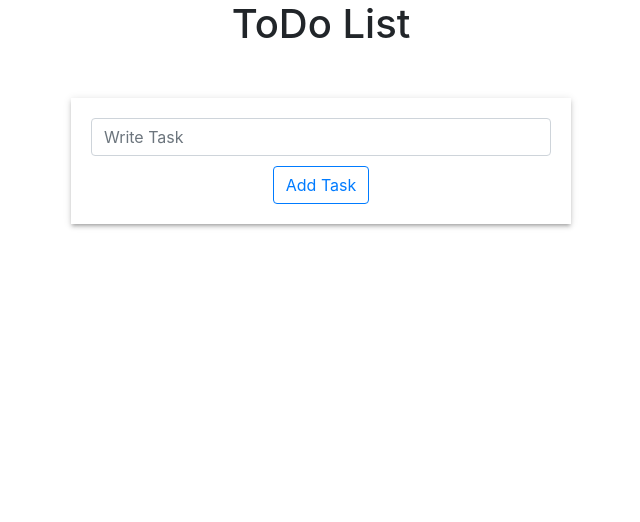
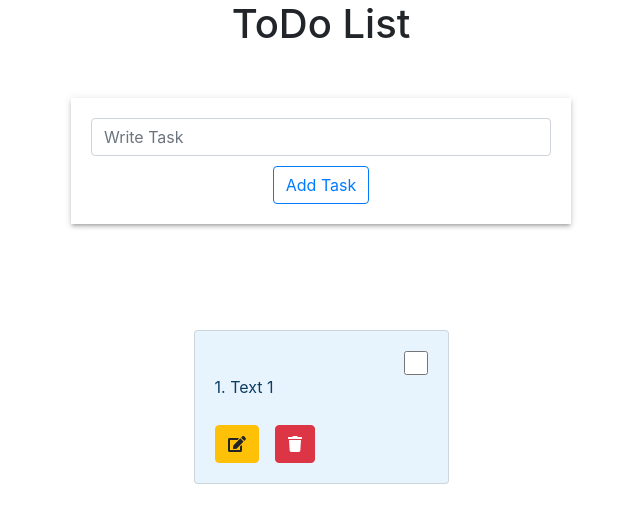
Before and after one commit to Narek-Alexanyan/todo-react-beg-06, a React (Create React App) app: page / in a window 1280 px wide. Shown: the top 522 px of the page, without its empty margins (319-959 px from the left). Built offline with nearby package versions, Linux system fonts and the light colour scheme.

Commit message:
idGenerator Card obj in tasks

```diff
--- a/package.json
+++ b/package.json
@@ -3,6 +3,9 @@
   "version": "0.1.0",
   "private": true,
   "dependencies": {
+    "@fortawesome/fontawesome-svg-core": "^1.2.34",
+    "@fortawesome/free-solid-svg-icons": "^5.15.2",
+    "@fortawesome/react-fontawesome": "^0.1.14",
     "@material-ui/lab": "^4.0.0-alpha.57",
     "@testing-library/jest-dom": "^5.11.9",
     "@testing-library/react": "^11.2.5",
--- a/src/component/AddTask/AddTask.jsx
+++ b/src/component/AddTask/AddTask.jsx
@@ -17,7 +17,7 @@ class AddTask extends Component {
     });
   };
 
-  keyDown = (event) => {
+  keyPress = (event) => {
     if(event.key === 'Enter') {
       this.handleClick();
     }
@@ -58,7 +58,7 @@ class AddTask extends Component {
           aria-label="Write Task"
           value={this.state.inputValue}
           onChange={this.handleChange}
-          onKeyDown={this.keyDown}
+          onKeyPress={this.keyPress}
         />
         <Button variant="outline-primary" onClick={this.handleClick}>
           Add Task
--- a/src/component/Task/Task.jsx
+++ b/src/component/Task/Task.jsx
@@ -1,8 +1,10 @@
 import Styles from "./Task.module.css";
 
-import { Card } from "react-bootstrap";
+import { Card, Button, FormControl} from "react-bootstrap";
+import { FontAwesomeIcon } from "@fortawesome/react-fontawesome";
+import { faTrash, faEdit } from "@fortawesome/free-solid-svg-icons";
 
-function Task({ task, index }) {
+function Task({ task, index, removeTask }) {
   let addClass = () => {
     if (index % 2) {
       return Styles.card__bg1;
@@ -14,9 +16,16 @@ function Task({ task, index }) {
   return (
     <Card className={addClass()}>
       <Card.Body>
+        <FormControl type='checkbox' className={Styles.Card__checkbox}/>
         <Card.Text>
-          {index + 1}. {task}
+          {index + 1}. {task.title}
         </Card.Text>
+        <Button variant="warning">
+          <FontAwesomeIcon icon={faEdit} />
+        </Button>
+        <Button variant="danger" className="ml-3" onClick={(e) => removeTask(task._id)}>
+          <FontAwesomeIcon icon={faTrash} />
+        </Button>
       </Card.Body>
     </Card>
   );
--- a/src/component/Task/Task.module.css
+++ b/src/component/Task/Task.module.css
@@ -6,3 +6,8 @@
     color: rgb(13, 60, 97) !important;
     background-color: rgb(232, 244, 253) !important;
 }
+.Card__checkbox {
+    width: 24px !important;
+    height: 24px !important;
+    margin-left: auto;
+}
--- a/src/component/ToDo/ToDo.jsx
+++ b/src/component/ToDo/ToDo.jsx
@@ -1,6 +1,7 @@
 import React, { Component } from "react";
 import AddTask from "../AddTask/AddTask";
 import Task from "../Task/Task";
+import idGenerator from "../../idGenerator";
 
 import { Container, Row, Col } from "react-bootstrap";
 
@@ -8,22 +9,40 @@ import "./ToDo.scss";
 
 class ToDo extends Component {
   state = {
-    tasks: [],
+    tasks: [
+      {
+        _id: idGenerator(),
+        title: "Text 1",
+      },
+    ],
   };
 
   handleSubmit = (value) => {
     const tasks = [...this.state.tasks];
-    tasks.push(value);
+    tasks.push({
+      title: value,
+      _id: idGenerator()
+    });
     this.setState({
       tasks,
     });
   };
 
+  removeTask = (_id) => {
+    let tasks = [...this.state.tasks];
+
+    tasks = tasks.filter(task => task._id !== _id);
+
+    this.setState({
+      tasks
+    })
+  }
+
   render() {
     const tasksList = this.state.tasks.map((task, index) => {
       return (
-        <Col className='mt-2 mb-2' key={index} xs={12} sm={6} md={4} lg={3}>
-          <Task task={task} index={index} />
+        <Col className="mt-2 mb-2" key={task._id} xs={12} sm={6} md={4} lg={3}>
+          <Task task={task} index={index} removeTask={this.removeTask}/>
         </Col>
       );
     });
@@ -32,12 +51,10 @@ class ToDo extends Component {
         <Row>
           <Col>
             <h1 className="text-center">ToDo List</h1>
-            <AddTask  handleSubmit={this.handleSubmit} />
+            <AddTask handleSubmit={this.handleSubmit} />
           </Col>
         </Row>
-        <Row className="mt-5 justify-content-center">
-          {tasksList}
-        </Row>
+        <Row className="mt-5 justify-content-center">{tasksList}</Row>
       </Container>
     );
   }
--- /dev/null
+++ b/src/idGenerator.js
@@ -0,0 +1,3 @@
+export default function idGenerator() {
+    return '_' + Math.random().toString(36).substr(2, 9) + '-' + Math.random().toString(36).substr(2, 9)
+}
```
Also changed, not shown: 1 other file (tests, documents, lock files or other folders).
